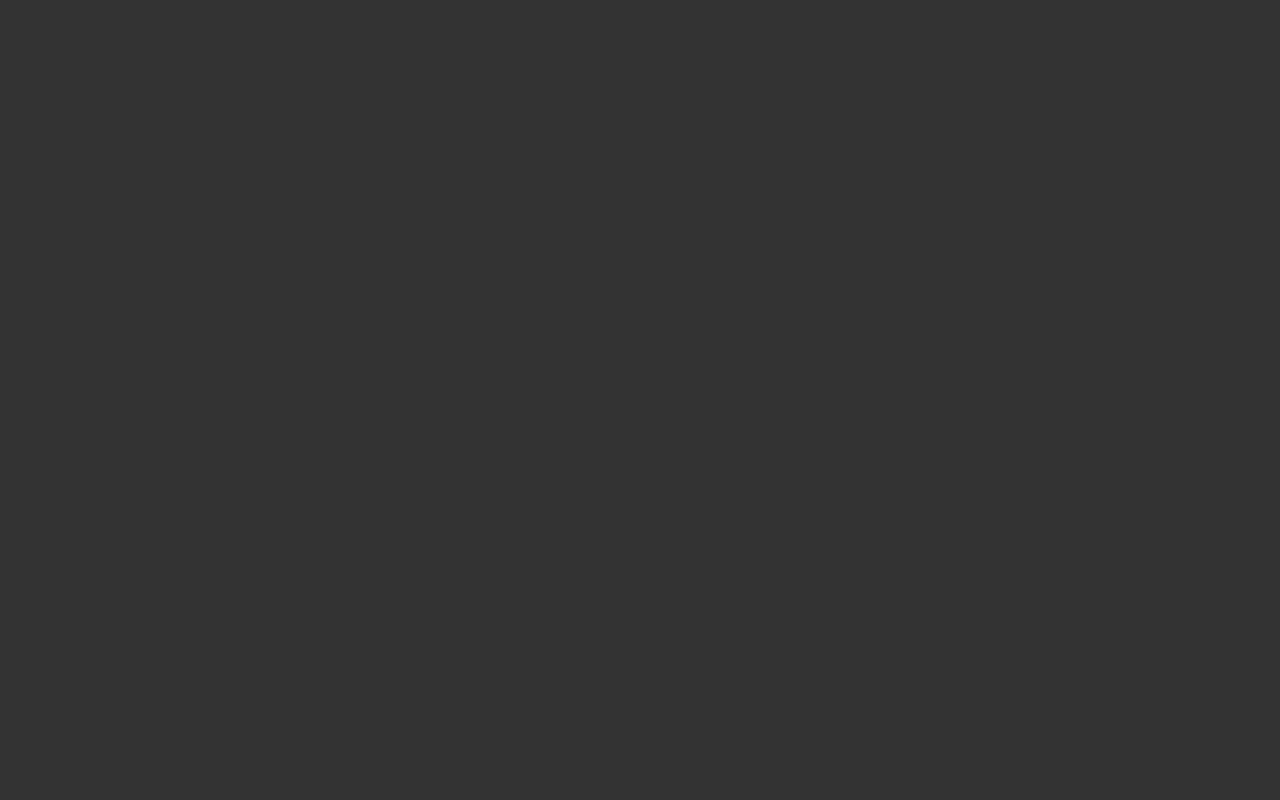
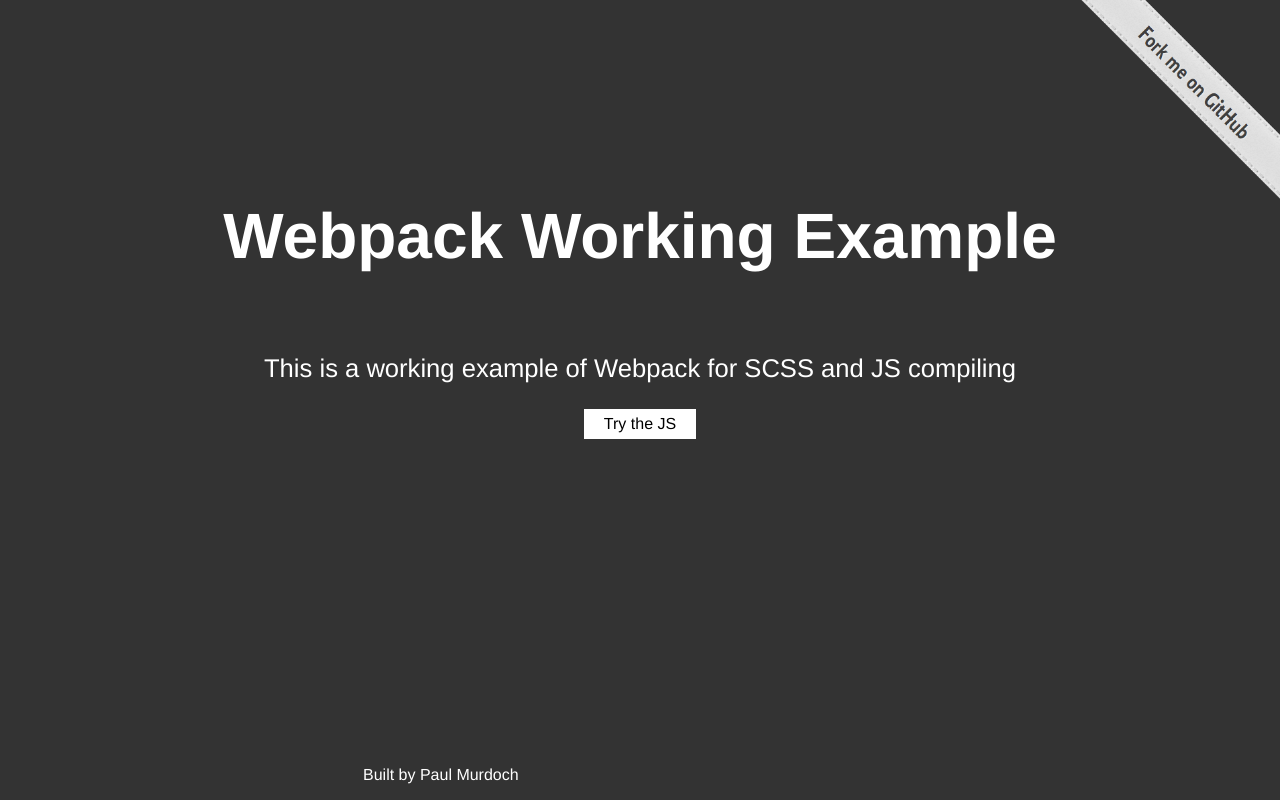
Before and after one commit to paulgmurdoch/Working-Webpack, a website built with webpack: page index.html in a window 1280 px wide. Built offline with nearby package versions, Linux system fonts and the light colour scheme; files whose address does not match are found by name.

Commit message:
Look and feel fixes

```diff
--- a/index.html
+++ b/index.html
@@ -5,9 +5,24 @@
 	<meta http-equiv="X-UA-Compatible" content="IE=edge">
 	<title>Working Webpack</title>
 	<link rel="stylesheet" href="build/final.css">
-	<script type="text/javascript" src="build/final.js"></script>
+
 </head>
 <body>
+	<a href="https://github.com/paulgmurdoch/Working-Webpack"><img src="src/images/github-fork.png" alt="Fork me on Github" class="github-fork"></a>
+	<div class="container">
+		<h1>Webpack Working Example</h1>
+		<p class="top-text">This is a working example of Webpack for SCSS and JS compiling</p>
+
+		<button id="myBtn">Try the JS</button>
+
+		<p id="demo"></p>
+
+		<p class="author-text">Built by <a href="">Paul Murdoch</a></p>
+	</div>
+	<section class="examples">
+
+	</section>
 
 </body>
+<script type="text/javascript" src="build/final.js"></script>
 </html>
--- a/src/js/app.js
+++ b/src/js/app.js
@@ -1 +1,5 @@
-alert('This is an alert');
+document.getElementById("myBtn").addEventListener("click", displayDate);
+
+function displayDate() {
+  document.getElementById("demo").innerHTML = Date();
+}
--- /dev/null
+++ b/src/sass/_github_fork.scss
@@ -0,0 +1,6 @@
+img.github-fork {
+    position: absolute;
+    right: 0;
+    top: 0;
+    width: 200px;
+}
--- a/src/sass/app.scss
+++ b/src/sass/app.scss
@@ -1,13 +1,59 @@
+/*
+ * Working Webpack Example
+ * Author: Paul Murdoch;
+ *
+ */
+
 @import '_variables';
 @import '_reset';
+@import '_github_fork';
+
+html {
+	margin: 0px;
+}
 
 body {
 	background-color: $background;
+	margin: 0;
+	border-sizing: border-box;
+	font-family: Helvetica, Arial, sans-serif;
+	button {
+		padding: 6px 20px;
+		background-color: #fff;
+		margin: 0 auto;
+		display: block;
+		border: none;
+		box-shadow: none;
+	}
+	p, h1 {
+		color: $text__color;
+	}
+	h1 {
+		font-size: 4em;
+		margin-top: 200px;
+		text-align: center;
+	}
+	p.top-text {
+		font-size: 1.6em;
+	}
 	p {
-		color: $text__color;
+		text-align: center;
+		margin-top: 80px;
 	}
 	a {
 		color: $text__color;
 		text-decoration: none;
 	}
+	p.author-text {
+		text-align: center;
+		bottom: 0;
+		position: absolute;
+		transform: translate(-405px);
+		margin-left: 50%;
+	}
+	.container {
+		width: 1024px;
+		margin: 0 auto;
+		display: block;
+	}
 }
```
Also changed, not shown: src/images/github-fork.png (added).
